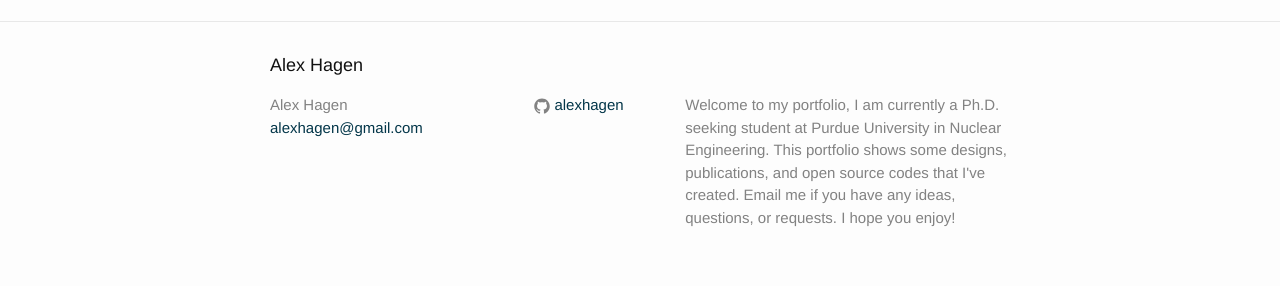
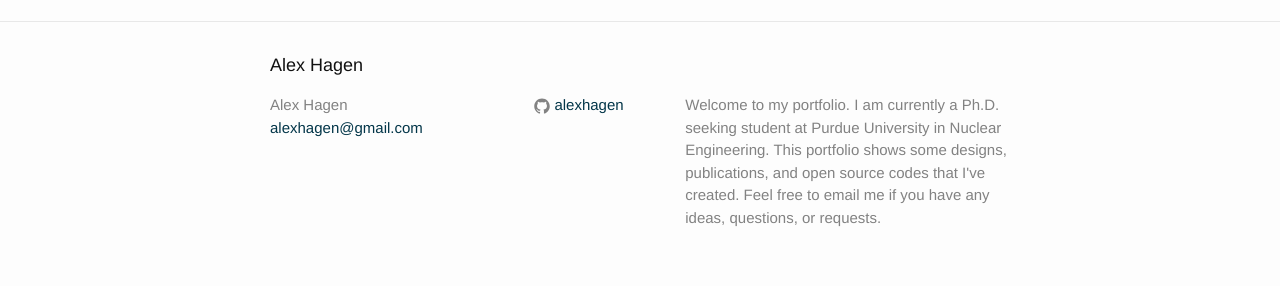
Before and after one commit to alexhagen/alexhagen.github.io, a Jekyll site: the page built from index.html, in a window 1280 px wide. Shown: the part 1088-1374 px from the top of the page. Built offline with Jekyll 4.4.1, drawn with Linux system fonts in a browser that asks for light colours.

Commit message:
changed the about me

```diff
--- a/_config.yml
+++ b/_config.yml
@@ -2,11 +2,10 @@
 title: Alex Hagen
 email: alexhagen@gmail.com
 description: >
-  Welcome to my portfolio, I am currently a Ph.D. seeking student
+  Welcome to my portfolio. I am currently a Ph.D. seeking student
   at Purdue University in Nuclear Engineering.  This portfolio
   shows some designs, publications, and open source codes that I've
-  created. Email me if you have any ideas, questions, or requests.
-  I hope you enjoy!
+  created. Feel free to email me if you have any ideas, questions, or requests.
 baseurl: "" # the subpath of your site, e.g. /blog/
 url: "http://alexhagen.github.io" # the base hostname & protocol for your site
 github_username:  alexhagen
```
